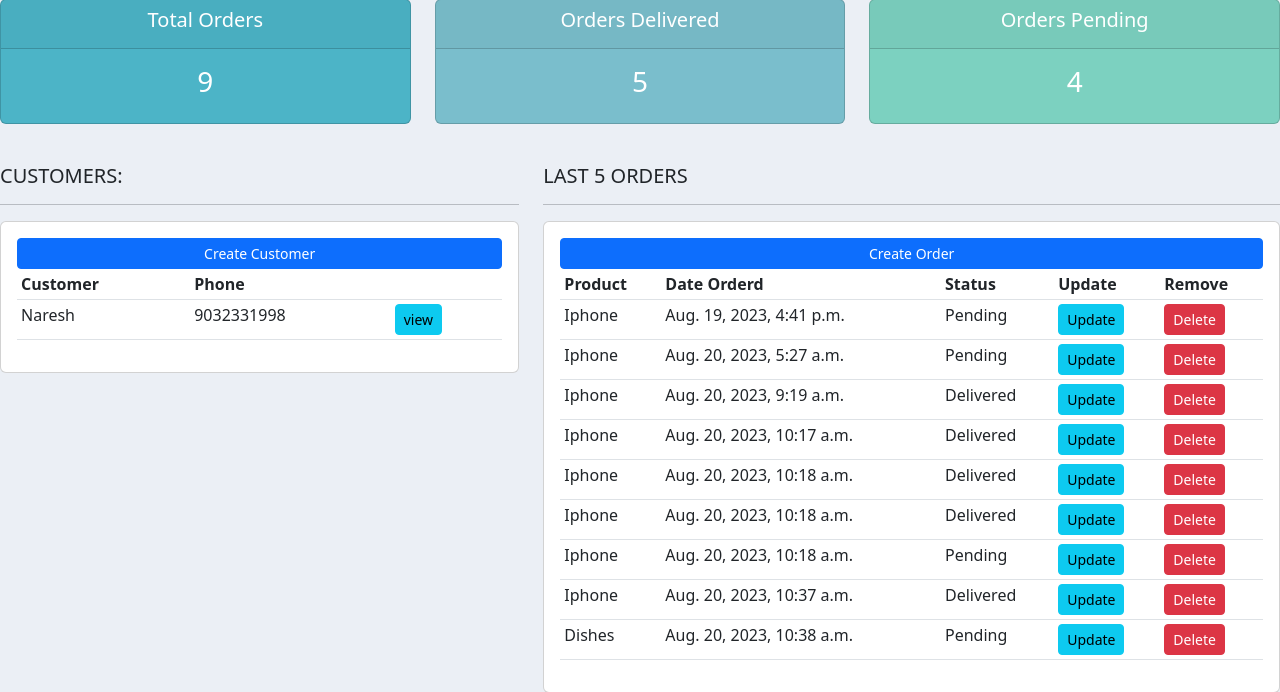
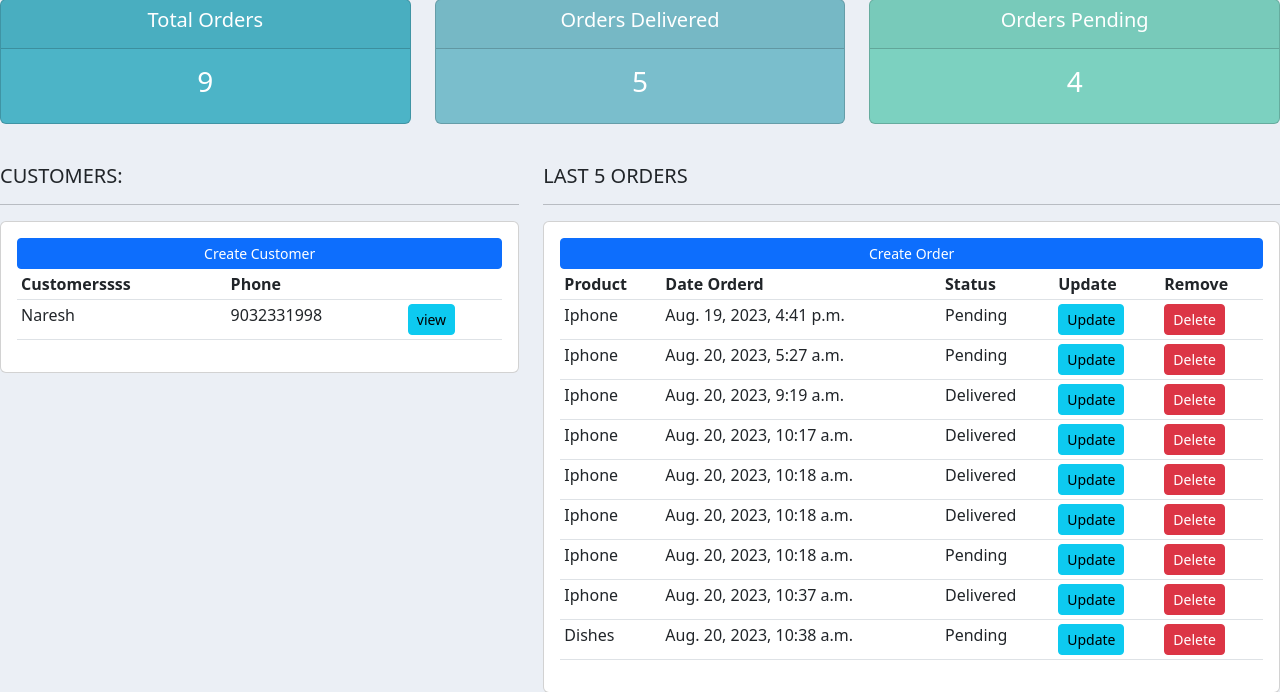
Before and after one commit to Bharath466/store, a Django app: page /home/ in a window 1280 px wide. Shown: the part 101-793 px from the top of the page. Run offline with Django 4.2, Linux system fonts and the light colour scheme; data comes from the database, SQL or seed files in the repository; some libraries are stand-ins or nearby versions.

Commit message:
Update dashboard.html

```diff
--- a/reliance/templates/accounts/dashboard.html
+++ b/reliance/templates/accounts/dashboard.html
@@ -17,7 +17,7 @@
 			<table class="table table-sm">
 				<tr>
 
-					<th>Customer</th>
+					<th>Customerssss</th>
 					<th>Phone</th>
 					<th></th>
 				</tr>
```
